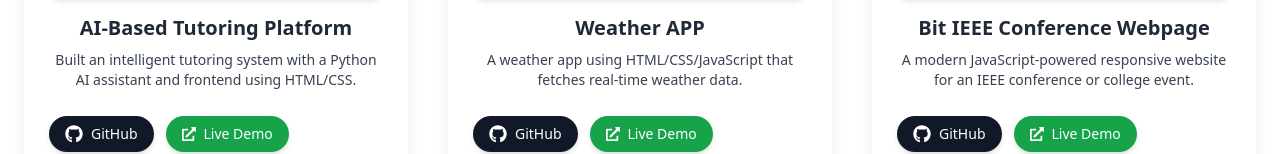
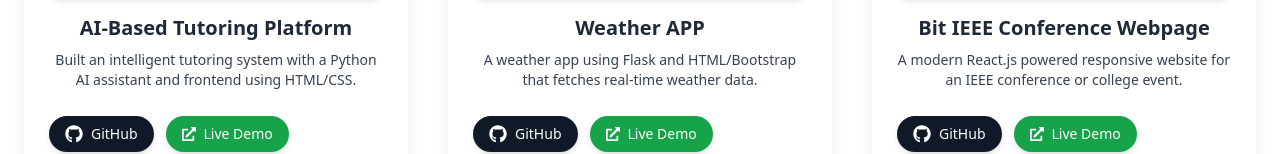
Before and after one commit to Adarsh130/Portfolio, a React (Vite) app: page / in a window 1280 px wide. Shown: the part 2595-2749 px from the top of the page. Built offline with nearby package versions, Linux system fonts and the light colour scheme.

Commit message:
Update: latest changes to portfolio project

```diff
--- a/package.json
+++ b/package.json
@@ -11,6 +11,7 @@
   },
   "dependencies": {
     "@vercel/analytics": "^1.5.0",
+    "@vercel/speed-insights": "^1.2.0",
     "framer-motion": "^12.23.12",
     "react": "^19.1.0",
     "react-dom": "^19.1.0",
--- a/src/App.jsx
+++ b/src/App.jsx
@@ -1,7 +1,7 @@
 // src/App.jsx
 
 import Navbar from "./components/Navbar";
-import Hero from "./components/Hero";
+import Home from "./components/Home";
 import About from "./components/About";
 import Skills from "./components/Skills";
 import Projects from "./components/Projects";
@@ -10,14 +10,16 @@ import Testimonials from "./components/Testimonials";
 import Blog from "./components/Blog";
 import Contact from "./components/Contact";
 import Footer from "./components/Footer";
-import { Analytics } from "@vercel/analytics/react"; // ✅ Correct import for Vite + React
+
+import { Analytics } from "@vercel/analytics/react"; // ✅ Vercel Analytics
+import { SpeedInsights } from "@vercel/speed-insights/next"; // ✅ Vercel Speed Insights
 
 function App() {
   return (
     <div className="bg-gray-100 dark:bg-gray-900 text-gray-900 dark:text-white">
       <Navbar />
       <main className="pt-20">
-        <Hero />
+        <Home />
         <About />
         <Skills />
         <Projects />
@@ -27,7 +29,8 @@ function App() {
         <Contact />
       </main>
       <Footer />
-      <Analytics /> {/* ✅ Vercel Analytics integration */}
+      <Analytics /> {/* Vercel Analytics tracking */}
+      <SpeedInsights /> {/* Vercel Speed Insights tracking */}
     </div>
   );
 }
--- a/src/components/Experience.jsx
+++ b/src/components/Experience.jsx
@@ -13,7 +13,7 @@ const experiences = [
     year: "2025",
     role: "IEEE Conference Website",
     description:
-      "Designed and built a modern event website using HTML, CSS, and JavaScript with responsive layout.",
+      "Designed and built a modern event website using React.js with responsive layout.",
     icon: <FaGlobe className="text-2xl text-blue-600 dark:text-blue-300" />,
   },
   {
--- a/src/components/Hero.jsx
+++ b/src/components/Home.jsx
@@ -1,7 +1,7 @@
 import React, { useEffect, useState } from "react";
 import { FaDownload } from "react-icons/fa";
 
-const Hero = () => {
+const Home = () => {
   const fullText = "Adarsh Paswan";
   const [displayed, setDisplayed] = useState("");
   const [isDeleting, setIsDeleting] = useState(false);
@@ -34,7 +34,7 @@ const Hero = () => {
 
   return (
     <section
-      id="hero"
+      id="home"
       className="relative min-h-screen flex flex-col justify-center items-center text-center px-6 overflow-hidden bg-white dark:bg-black transition-colors duration-500 animate-fade-in"
     >
       <div className="space-y-6">
@@ -95,4 +95,4 @@ const Hero = () => {
   );
 };
 
-export default Hero;
+export default Home;
--- a/src/components/Navbar.jsx
+++ b/src/components/Navbar.jsx
@@ -36,7 +36,7 @@ const Navbar = () => {
         {/* Logo */}
         <h1 className="font-extrabold text-2xl text-blue-600 dark:text-blue-400 tracking-tight glow">
           <span className="text-transparent bg-clip-text bg-gradient-to-r from-blue-500 to-cyan-400">
-            Portfolio
+            PORTFOLIO
           </span>
         </h1>
 
--- a/src/components/Projects.jsx
+++ b/src/components/Projects.jsx
@@ -19,7 +19,7 @@ const projects = [
   {
     title: "Weather APP",
     description:
-      "A weather app using HTML/CSS/JavaScript that fetches real-time weather data.",
+      "A weather app using Flask and HTML/Bootstrap that fetches real-time weather data.",
     url: "https://github.com/Adarsh130/Weather_APP",
     demo: "https://weather-app-by-adarsh.up.railway.app/",
     image: weatherApp,
@@ -27,7 +27,7 @@ const projects = [
   {
     title: "Bit IEEE Conference Webpage",
     description:
-      "A modern JavaScript-powered responsive website for an IEEE conference or college event.",
+      "A modern React.js powered responsive website for an IEEE conference or college event.",
     url: "https://github.com/Adarsh130/Bit_IEEE_website",
     demo: "https://bit-conference-2025.netlify.app",
     image: ieeeSite,
```
Also changed, not shown: 2 other files (tests, documents, lock files or other folders).
